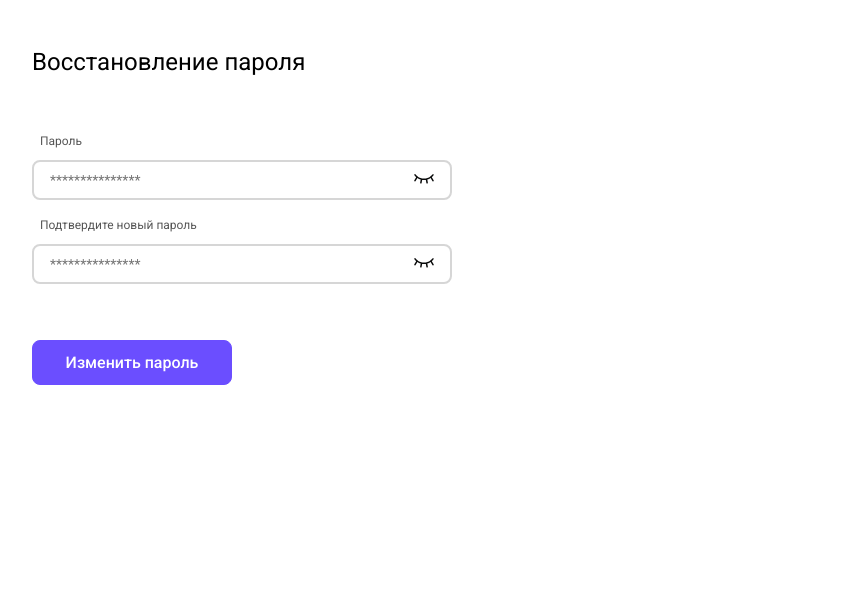
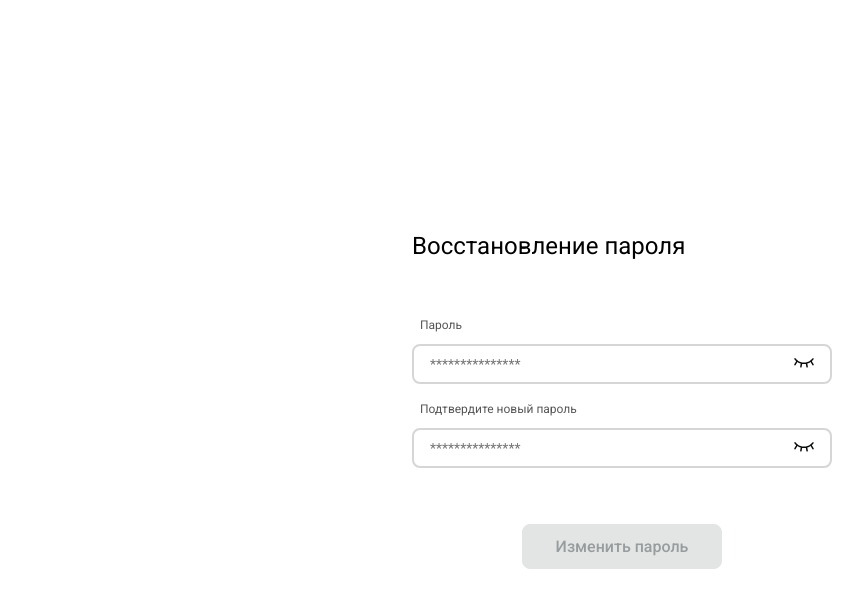
Before and after one commit to AlexeyProjects/kurgan-web-nuxt-spa, a Nuxt app: page /login/resetpass in a window 1280 px wide. Shown: the top 608 px of the page, without its empty margins (18-881 px from the left). Built offline with nearby package versions, Linux system fonts and the light colour scheme; what vuelayers would draw is missing.

Commit message:
fix pass

```diff
--- a/pages/login/resetpass/index.vue
+++ b/pages/login/resetpass/index.vue
@@ -1,4 +1,5 @@
 <template>
+    <div class="reset">
         <div class="login-form">
             <div class="login-form__title title">
                 Восстановление пароля
@@ -7,8 +8,7 @@
                 <label class="col login-form-inputs__label" for="password">Пароль
                 </label>
                 <InputPassword
-			@inputChange="getPassword"
-			@tabEnter="loginAuth"
+                @inputChange="getFirstPass"
                 >
                     <div v-show="errors.password"  class="error red">
                         Пароль введен неверно
@@ -30,15 +30,27 @@
             <div class="login-form-buttons row">
                 <div
                 @click="resetPass"
+                :class="!passwordValid ? 'dissable' : ''"
                 class="login-form-buttons__item auth act btn">
-				Изменить пароль
+                    {{ btnLabel }}
+
+                </div>
             </div>
         </div>
     </div>
 </template>
 
-<style>
-
+<style lang="scss">
+	.reset {
+        width: 100%;
+        height: 100vh;
+        display: flex;
+        align-items: center;
+        justify-content: center;
+    }
+    .login-form-buttons {
+        justify-content: center;
+    }
 </style>
 
 <script>
@@ -53,9 +65,13 @@
 					email: '',
 					passwordHash: ''
 				},
+                firstPass: '',
+                firstPassMd: '',
+                secondPass: '',
 				errors: {
 					password: false
-				}
+				},
+        btnLabel: 'Изменить пароль'
 			}
 		},
 		methods: {
@@ -75,10 +91,8 @@
                 }
 				this.$store.dispatch('login/resetPass', params)
 				.then((res) => {
-
-					this.getCityInfo()
 					this.$router.push({ path: `/` })
-
+          btnLabel = 'Успешно'
 					console.log('METHOD ACCEPT')
 				})
 				.catch((err) => {
@@ -90,14 +104,26 @@
 					}
 				})
 
-			}
+			},
+            getFirstPass(val) {
+                this.firstPassMd = md5(val)
+                this.firstPass = val
+            },
 		},
 		computed: {
 			...mapGetters({
 				USER: 'login/USER'
 			}),
             getUuid() {
-                return this.$router.currentRoute.fullPath
+                return this.$router.currentRoute.query.uuid
+            },
+            passwordValid() {
+                if ( this.firstPassMd === this.userData.passwordHash && this.firstPassMd !== "d41d8cd98f00b204e9800998ecf8427e" && this.firstPass.length >= 6 ) {
+                    return true
+                }
+                else {
+                    return false
+                }
             }
 		}
 	}
--- a/store/login/index.js
+++ b/store/login/index.js
@@ -88,7 +88,7 @@ export const actions = {
       console.log(params.newPasswordHash)
       console.log('patch')
       axios(
-          `${this.$axios.defaults.baseURL}auth/resetPassword${params.uuid}`,
+          `${this.$axios.defaults.baseURL}auth/resetPassword/${params.uuid}`,
         {
           data: {
             "newPasswordHash": params.newPasswordHash
```
Also changed, not shown: 1 other file (tests, documents, lock files or other folders). Lines whose indentation alone changed are shown as unchanged.
